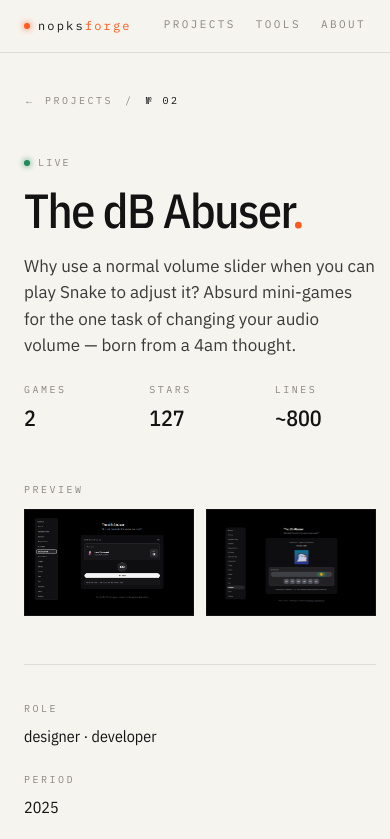
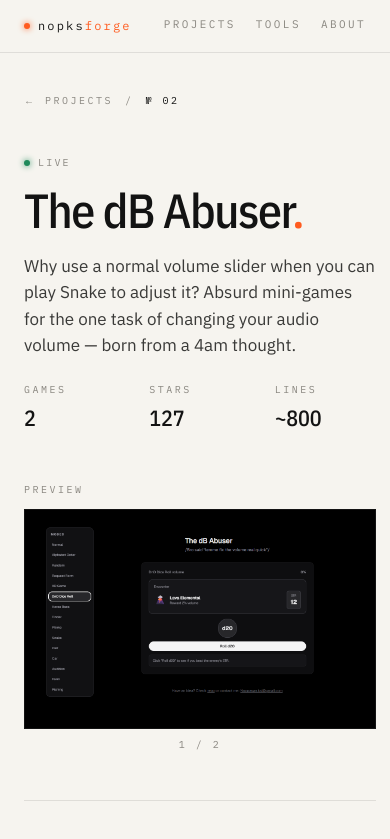
Before and after one commit to NopksForge/workbench, a Next.js app: page /projects/dbabuser in a window 390 px wide. Shown: the top 839 px of the page. Built offline with nearby package versions, Linux system fonts and the light colour scheme.

Commit message:
🎨 style: update image corousel for mobile

```diff
--- a/app/components/image_lightbox.tsx
+++ b/app/components/image_lightbox.tsx
@@ -12,7 +12,9 @@ export function ImageLightbox({
 }) {
   const [open, setOpen] = useState<number | null>(null);
   const [lightboxSize, setLightboxSize] = useState<{ w: number; h: number } | null>(null);
+  const [mobilePreviewPage, setMobilePreviewPage] = useState(0);
   const naturalRef = useRef({ w: 0, h: 0 });
+  const previewScrollRef = useRef<HTMLDivElement>(null);
 
   const fitLightboxToImage = useCallback(() => {
     const nw = naturalRef.current.w;
@@ -51,14 +53,53 @@ export function ImageLightbox({
     return () => window.removeEventListener("keydown", onKey);
   }, [open, images.length]);
 
+  const onPreviewScroll = useCallback(() => {
+    const el = previewScrollRef.current;
+    if (!el) return;
+    const slideW = el.clientWidth;
+    if (slideW <= 0) return;
+    const page = Math.round(el.scrollLeft / slideW);
+    setMobilePreviewPage(Math.min(images.length - 1, Math.max(0, page)));
+  }, [images.length]);
+
+  useEffect(() => {
+    const el = previewScrollRef.current;
+    if (!el || images.length <= 1) return;
+    onPreviewScroll();
+    el.addEventListener("scroll", onPreviewScroll, { passive: true });
+    return () => el.removeEventListener("scroll", onPreviewScroll);
+  }, [images.length, onPreviewScroll]);
+
+  useEffect(() => {
+    if (images.length <= 1) return;
+    const onResize = () => onPreviewScroll();
+    window.addEventListener("resize", onResize);
+    return () => window.removeEventListener("resize", onResize);
+  }, [images.length, onPreviewScroll]);
+
+  const previewGridClass =
+    images.length > 1
+      ? "flex snap-x snap-mandatory gap-0 overflow-x-auto [-webkit-overflow-scrolling:touch] lg:grid lg:grid-cols-2 lg:gap-3 lg:overflow-visible lg:snap-none"
+      : "grid grid-cols-1 gap-3";
+
+  const previewTileClass =
+    images.length > 1 ? "w-full min-w-full shrink-0 snap-center lg:min-w-0" : "";
+
   return (
     <>
-      <div className={`grid gap-3 ${images.length > 1 ? "grid-cols-2" : "grid-cols-1"}`}>
+      <div className="space-y-2 lg:space-y-0">
+        <div
+          ref={images.length > 1 ? previewScrollRef : undefined}
+          role={images.length > 1 ? "region" : undefined}
+          aria-label={images.length > 1 ? `${alt} preview images` : undefined}
+          className={previewGridClass}
+        >
           {images.map((src, i) => (
             <button
               key={i}
+              type="button"
               onClick={() => setOpen(i)}
-            className="relative overflow-hidden block"
+              className={`relative block overflow-hidden ${previewTileClass}`}
               style={{
                 border: "1px solid var(--ink)",
                 aspectRatio: "16/10",
@@ -72,7 +113,7 @@ export function ImageLightbox({
                 alt={`${alt} preview ${i + 1}`}
                 fill
                 style={{ objectFit: "cover", transition: "opacity .15s" }}
-              sizes="(max-width: 768px) 100vw, 50vw"
+                sizes="(min-width: 1024px) 50vw, 100vw"
               />
               <span
                 className="absolute inset-0 flex items-center justify-center te-mono uppercase opacity-0 hover:opacity-100"
@@ -88,6 +129,17 @@ export function ImageLightbox({
               </span>
             </button>
           ))}
+        </div>
+
+        {images.length > 1 && (
+          <p
+            className="te-mono text-center lg:hidden"
+            style={{ fontSize: 10, letterSpacing: ".25em", color: "var(--silk-muted)" }}
+            aria-live="polite"
+          >
+            {mobilePreviewPage + 1} / {images.length}
+          </p>
+        )}
       </div>
 
       {open !== null && (
```
Lines whose indentation alone changed are shown as unchanged.
